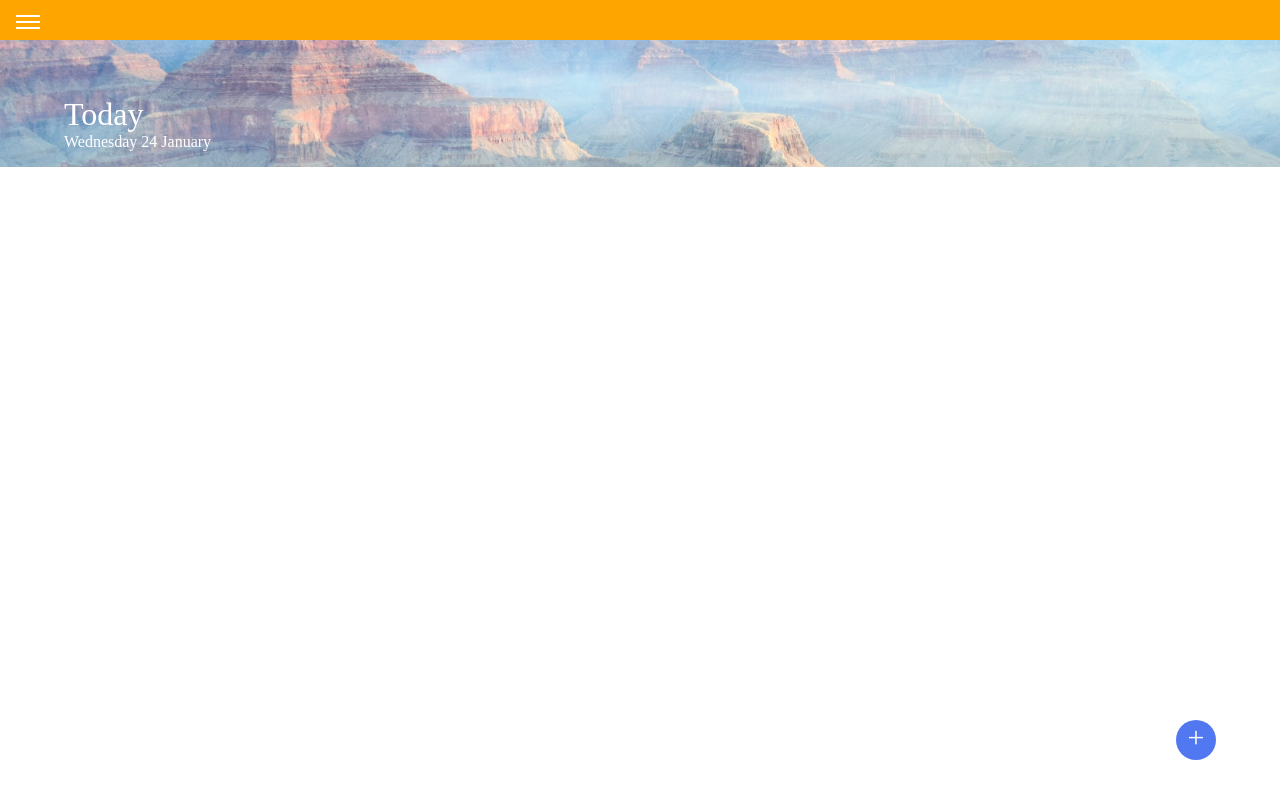
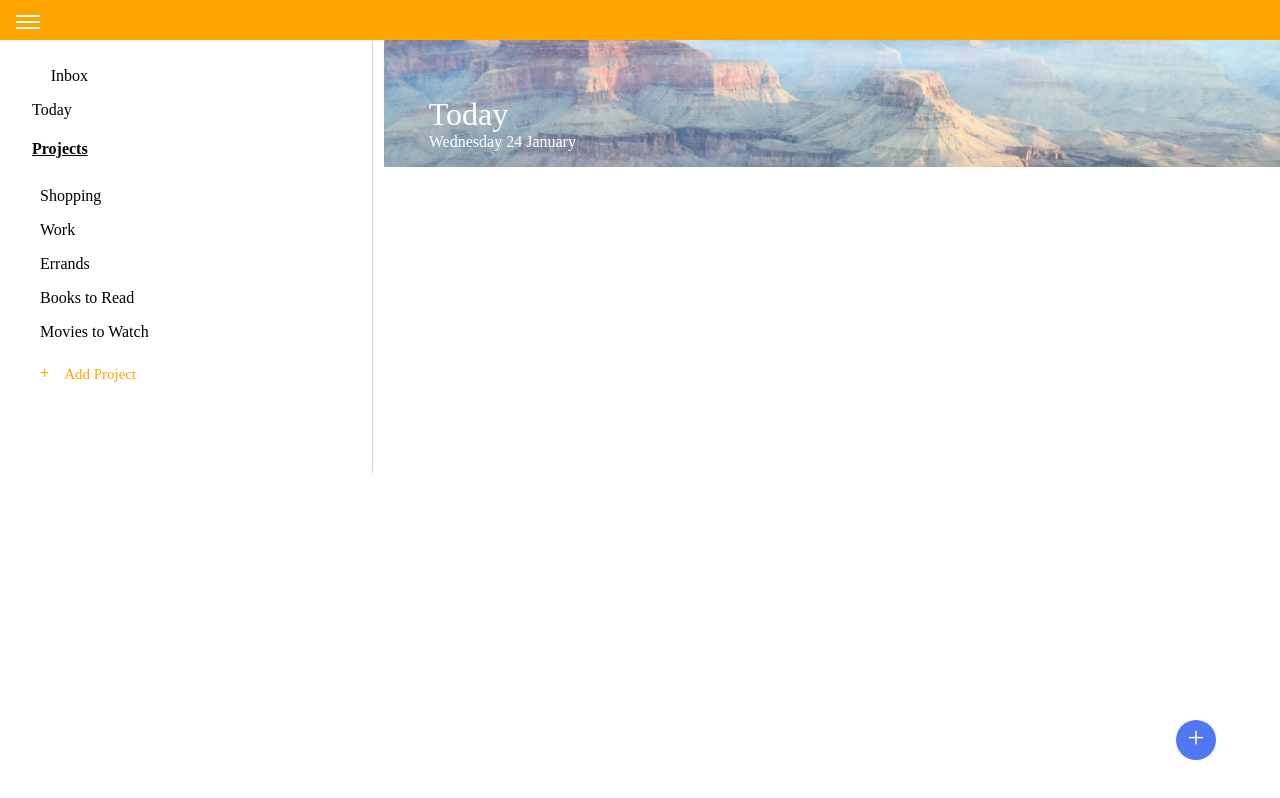
Before and after one commit to tfb34/grit, a website built with webpack: page dist/index.html in a window 1280 px wide. Built offline with nearby package versions, Linux system fonts and the light colour scheme.

Commit message:
Add standard design for non-mobile devices

```diff
--- a/custom.css
+++ b/custom.css
@@ -54,7 +54,7 @@ header #date{
 	cursor: pointer;
 }
 #taskForm{
-	margin-left: 2em;
+	margin-left: 10%;/*2em*/
 	margin-bottom: 4em;
 }
 #selectPriority{
@@ -197,6 +197,7 @@ header #date{
 #projectForm{
 	padding-left: 2em;
 	margin-right: 2em;
+	display: none;
 }
 .p1Color{
 	border:2px solid var(--p1);
@@ -351,6 +352,8 @@ header #date{
 }
 .formDateInput{
 	width:29%;
+	/*new*/
+	margin-right: 6%;
 }
 .red{
 	color:red;
@@ -378,3 +381,28 @@ header #date{
 	}
 
 }
+
+@media only screen and (min-width: 700px){
+	#menu{
+		display: block;
+		position: relative;
+		height:100%;
+		/*box-shadow: 0px 0px 6px #888888;*/
+		box-shadow: 0px -10px 2px #888888;
+	}
+	.left-column{
+		width:30%;
+		float: left;
+		height:100%;
+	}
+	.right-column{
+		width:70%;
+		float:left;
+		height:100%;
+	}
+	.row::after{
+		display: table;
+		content: "";
+		clear:both;
+	}
+}
--- a/src/buildProjectMenu.js
+++ b/src/buildProjectMenu.js
@@ -12,9 +12,10 @@ export default function buildProjectMenu(){
     menu.appendChild(ul);
     menu.appendChild(f);
     menu.appendChild(b);
+    /*
     document.getElementById("projectForm").style.display = "none";
 
- 	menu.style.display ="none";
+ 	menu.style.display ="none";*/
 }
 
 function _createProjectDOMList(){
--- a/src/hideShowMenu.js
+++ b/src/hideShowMenu.js
@@ -6,6 +6,7 @@ export default function hideShow(id) {
     console.log(id);
     var x = document.getElementById(id);
     console.log("before:  "+x.style.display);
+    let width = (window.innerWidth > 0)? window.innerWidth : document.documentElement.clientWidth;
     if (x.style.display === "none" || !x.style.display) {
         console.log(id);
     	if(id === "projectForm"){
@@ -13,7 +14,12 @@ export default function hideShow(id) {
     	}
         x.style.display = "block";
     } else {
+
+        console.log("device width: "+width);
         x.style.display = "none";
+        if(width >= 700 && id === "menu"){
+            x.style.display = "block";
+        }
     }
     console.log(x.style.display);
 }
@@ -21,11 +27,6 @@ export default function hideShow(id) {
 function clearProjectForm(){
     console.log("cleaning project form");
 	let form = document.getElementById("projectForm");
-    console.log(form);
-    console.log(form[0].value.length);
-    console.log(form[0]);
-    console.log(form[0].value);
-    console.log(form[0].value.length);
 	if(form[0].value.length >0){
 
 		form[0].value = "";
--- a/src/removeTaskForm.js
+++ b/src/removeTaskForm.js
@@ -7,7 +7,8 @@ function enableAddTaskButton(){
 
 
 export default function removeTaskForm(){
-	let body = document.getElementsByTagName('body')[0];
+	let body = document.getElementsByClassName('right-column')[0];
+
 	//let form = document.getElementsByTagName('form')[0];
 	let form = document.getElementById("taskForm");
 	body.removeChild(form);
--- a/src/showTaskForm.js
+++ b/src/showTaskForm.js
@@ -70,7 +70,8 @@ function createTaskForm(){
 // figure out where to show form in DOM
 function showForm(form){
 	console.log("showing Form");
-	document.getElementsByTagName('body')[0].appendChild(form);
+	/*document.getElementsByTagName('body')[0].appendChild(form);*/
+	document.getElementsByClassName('right-column')[0].appendChild(form);
 };
 
 /*Private*/
```
Also changed, not shown: dist/bundle.js, dist/index.html.
